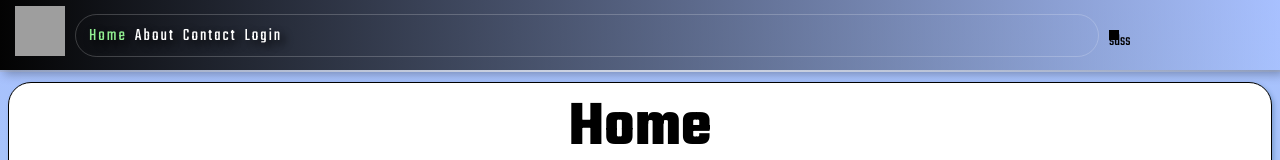
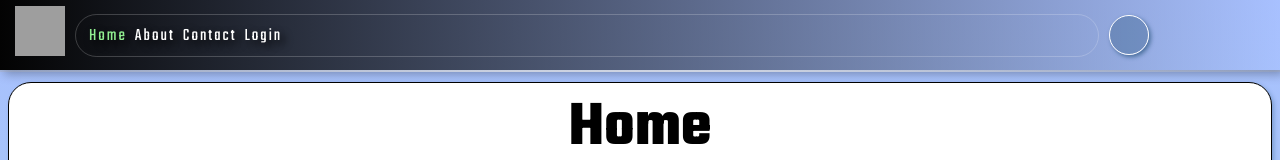
Before and after one commit to Anthcode/react-router, a React (Create React App) app: page / in a window 1280 px wide. Shown: the top 160 px of the page. Built offline with nearby package versions, Linux system fonts and the light colour scheme; grey boxes are pictures that could not be loaded.

Commit message:
2 files modified

```diff
--- a/src/components/Logicon.js
+++ b/src/components/Logicon.js
@@ -3,7 +3,7 @@ import React from 'react';
 export default function Logicon() {
   return (
     <>
-      <div className="login-icon">sdss</div>
+      <div className="login-icon"></div>
     </>
   );
 }
--- a/src/style.css
+++ b/src/style.css
@@ -162,9 +162,12 @@ button {
   color: #666666;
 }
 .login-icon {
-  width: 10px;
-  height: 10px;
-  background-color: #000000;
+  width: 40px;
+  height: 40px;
+  background-color: rgba(23, 70, 109, 0.3);
+  border-radius: 50%;
+  border: 1px solid white;
+  box-shadow: 2px 2px 4px rgba(23, 70, 109, 0.6);
 }
 
 .footer {
```
